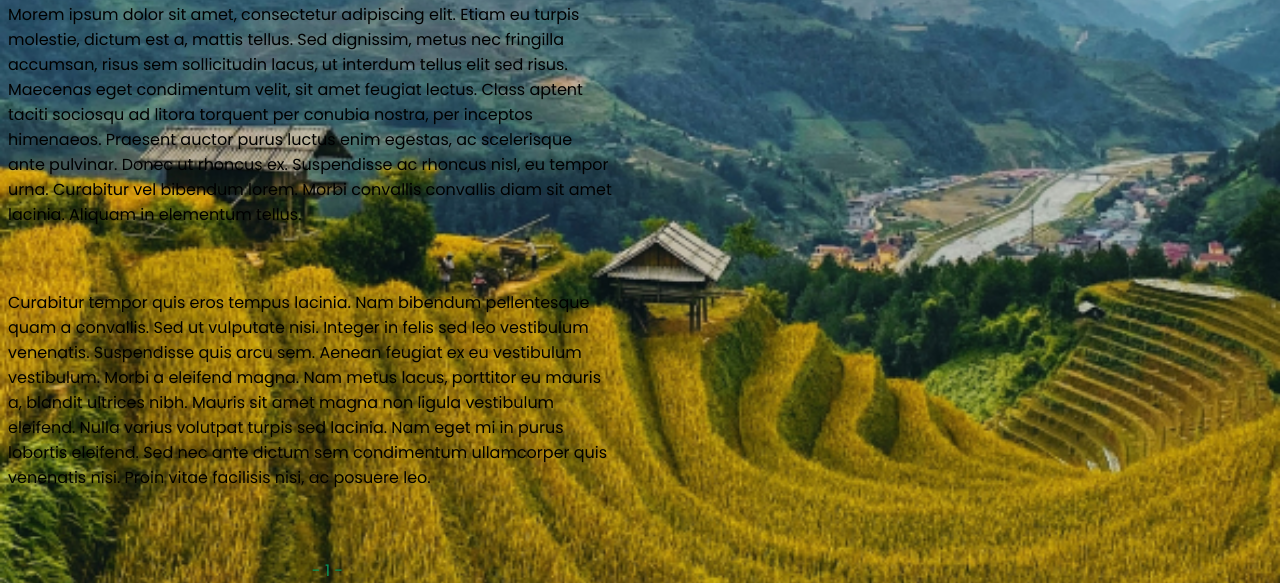
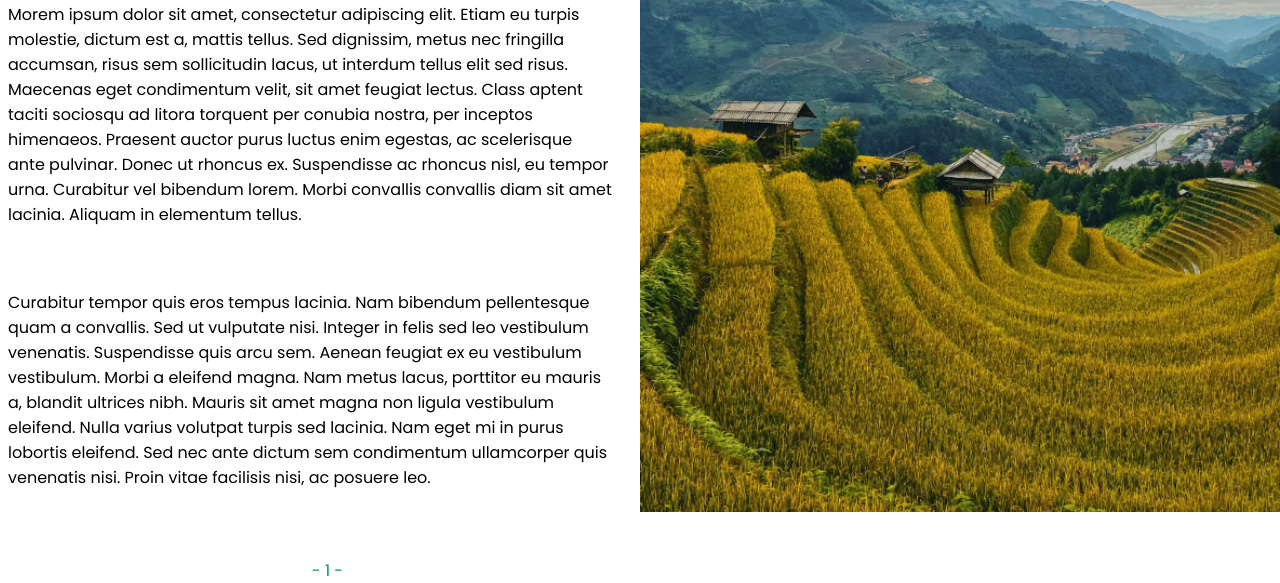
Before and after one commit to VioNie/Portfolio, a plain HTML site: page Blog/Code/blog.html in a window 1280 px wide. Shown: the part 331-914 px from the top of the page. Drawn offline with Linux system fonts and the light colour scheme.

Commit message:
Update style.css

```diff
--- a/Blog/Code/style.css
+++ b/Blog/Code/style.css
@@ -16,7 +16,8 @@ body{
     margin: o;
     background-image: url(../Ressources/steve-le-ug1Fj8zPntI-unsplash\ 1.jpg);
     background-repeat: no-repeat;
-    background-position: center;
+    background-position: right;
+    background-size: 50%;
 }
 
 .container
```
